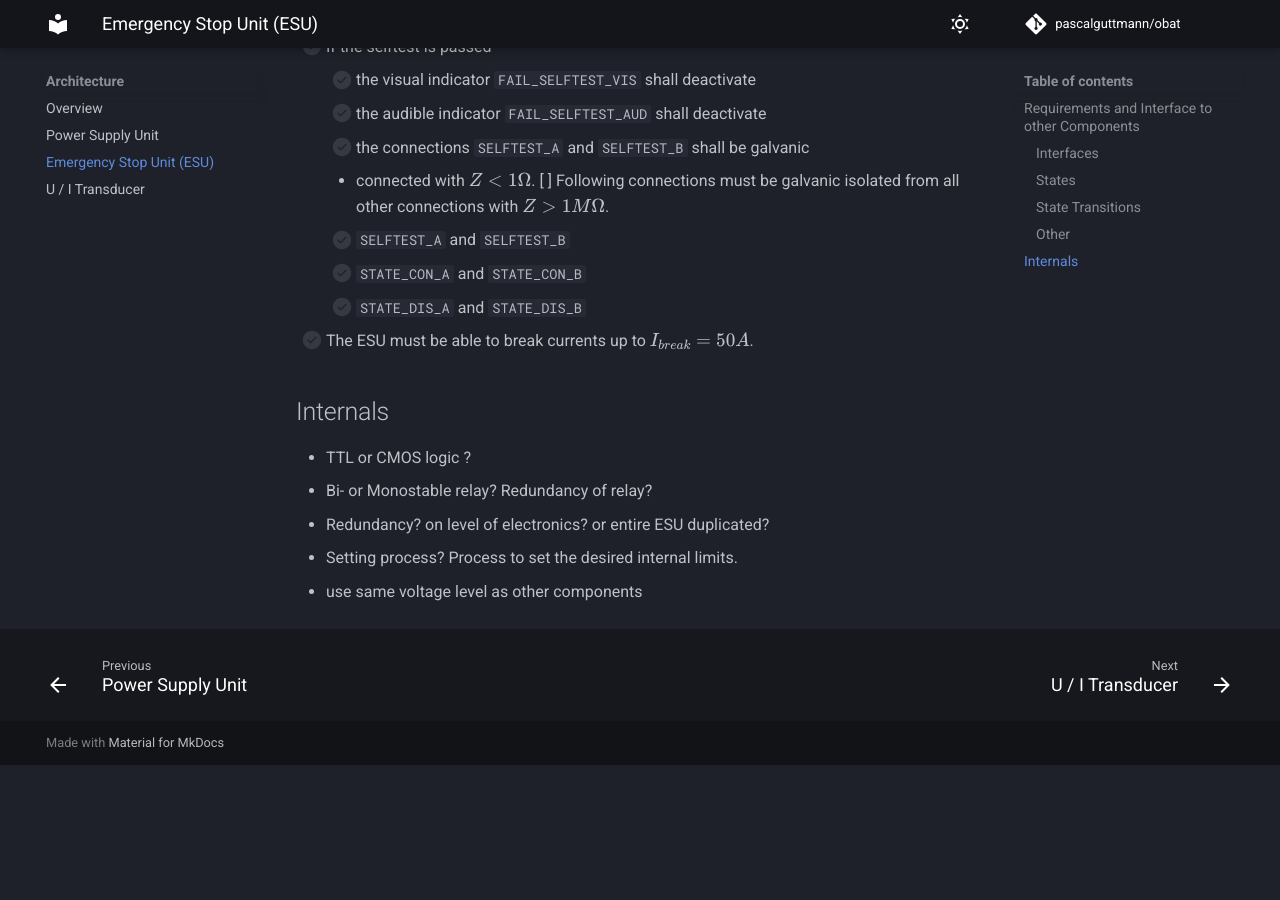
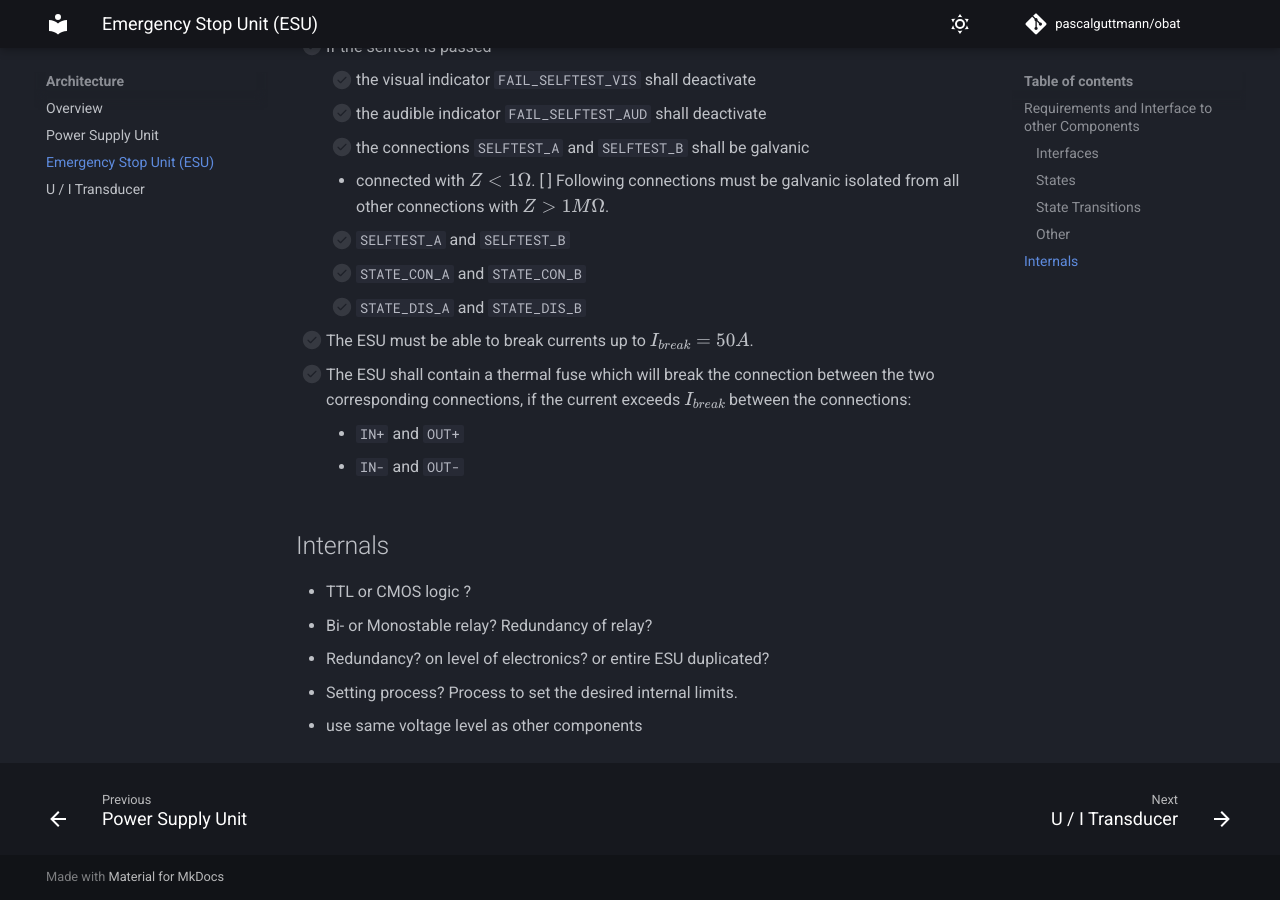
Before and after one commit to pascalguttmann/obat, an MkDocs documentation site: the page built from docs/arch/esu.md, in a window 1280 px wide and 900 px high, scrolled down 4445 px. Built offline with MkDocs 1.6.1 and Material for MkDocs 9.7.7, drawn with Linux system fonts in a browser that asks for light colours; comment, search, counter and statistics services are not loaded; before the commit the page ends 5210 px from its top, so only the background shows below that.

Commit message:
add thermal fuse requirement to esu

```diff
--- a/docs/arch/esu.md
+++ b/docs/arch/esu.md
@@ -163,6 +163,11 @@ disconnect the battery.
     - [ ] `STATE_CON_A` and `STATE_CON_B`
     - [ ] `STATE_DIS_A` and `STATE_DIS_B`
 - [ ] The ESU must be able to break currents up to $I_{break} = 50A$.
+- [ ] The ESU shall contain a thermal fuse which will break the connection
+    between the two corresponding connections, if the current exceeds
+    $I_{break}$ between the connections:
+    - `IN+` and `OUT+`
+    - `IN-` and `OUT-`
 
 ## Internals
 
```
